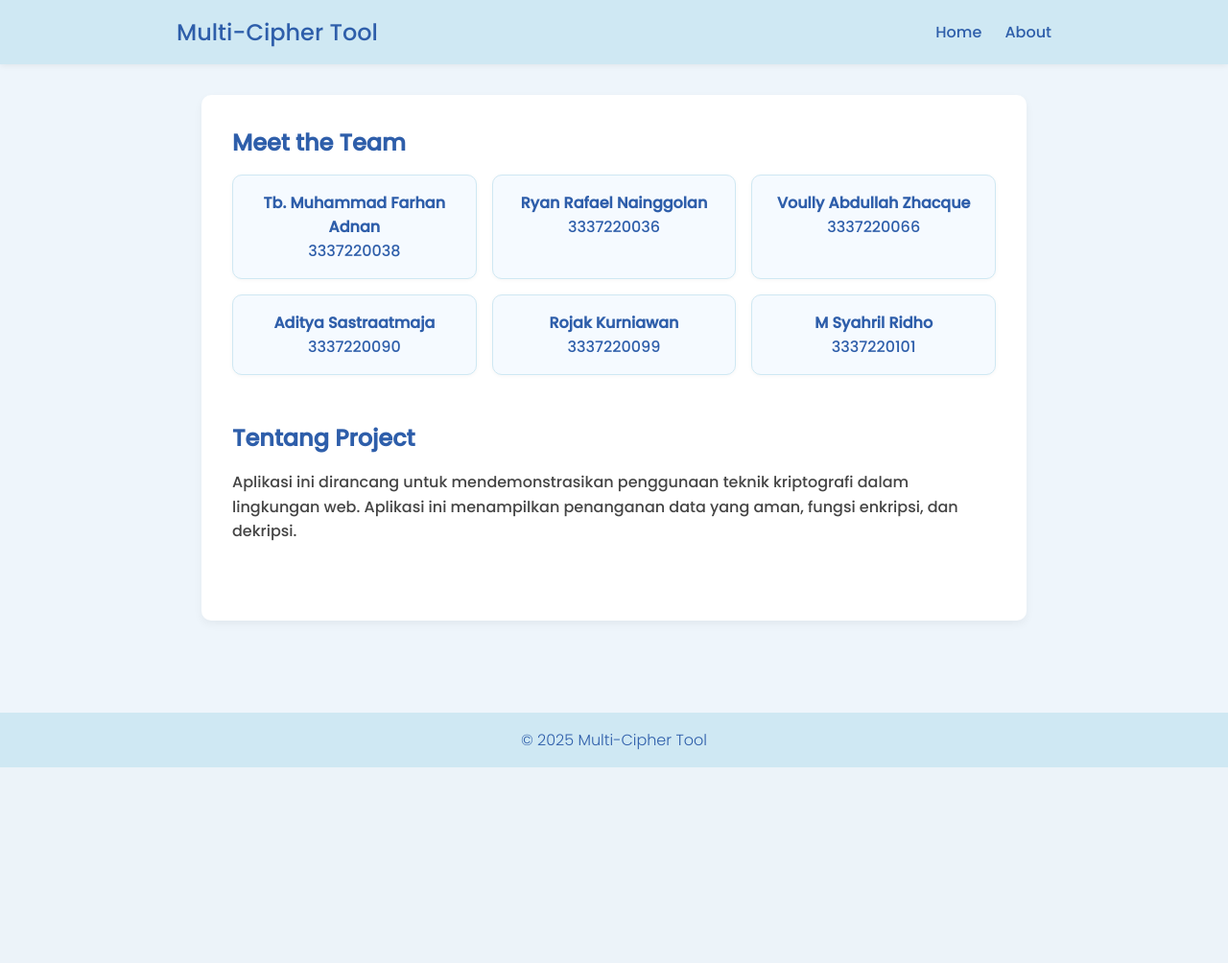
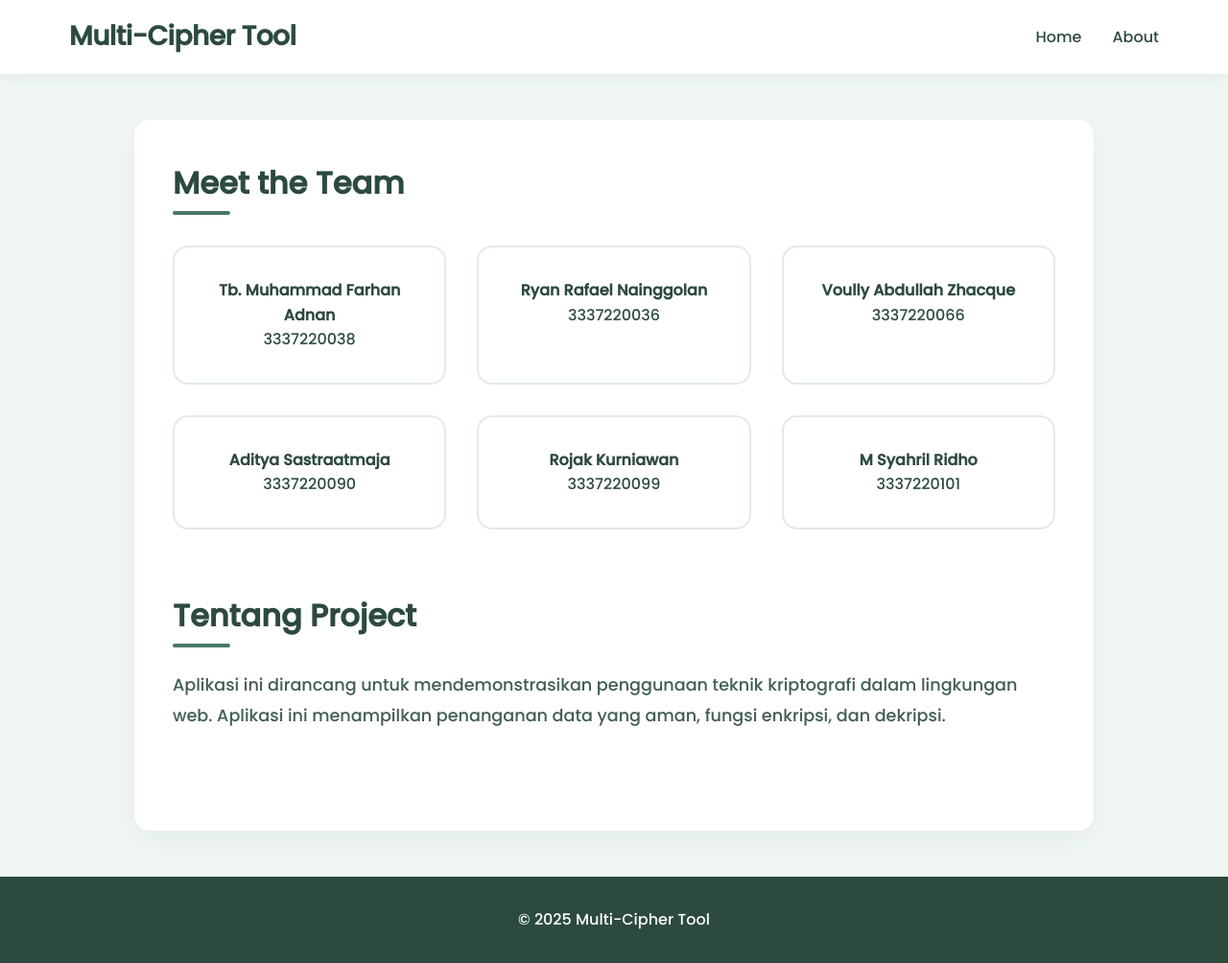
Before and after one commit to ToebagusFarhan/webcrypto, a Flask app: page /about in a window 1280 px wide. Shown: the whole page at 96% size. Before the commit the page ends 800 px from the top, so only its background shows below. Run offline with Flask 3, Linux system fonts and the light colour scheme.

Commit message:
style change

```diff
--- a/app/static/css/style.css
+++ b/app/static/css/style.css
@@ -7,56 +7,66 @@
 
 body {
   font-family: "Poppins", sans-serif;
-  background: #eef5fb; /* light pastel blue */
-  color: #333;
-  display: flex;
-  flex-direction: column;
+  background: #f0f7f4;
+  color: #2c4a3e;
+  line-height: 1.6;
   min-height: 100vh;
+  display: grid;
+  grid-template-rows: auto 1fr auto;
 }
 
 /* Header */
 header {
-  background: #cfe8f3; /* pastel blue */
-  box-shadow: 0 2px 6px rgba(0, 0, 0, 0.06);
+  background: #ffffff;
+  box-shadow: 0 2px 20px rgba(44, 74, 62, 0.08);
+  position: sticky;
+  top: 0;
+  z-index: 100;
 }
 
 .header-inner {
-  max-width: 960px;
+  max-width: 1200px;
   margin: auto;
-  padding: 1rem 1.5rem;
+  padding: 1rem 2rem;
   display: flex;
   align-items: center;
   justify-content: space-between;
 }
 
 header h1 {
-  font-weight: 500;
-  font-size: 1.5rem;
-  color: #2e5eaa;
+  font-weight: 600;
+  font-size: 1.75rem;
+  color: #2c4a3e;
+  letter-spacing: -0.5px;
+}
+
+header nav {
+  display: flex;
+  gap: 2rem;
 }
 
 header nav a {
-  margin-left: 1.25rem;
   font-weight: 500;
   text-decoration: none;
-  color: #2e5eaa;
+  color: #2c4a3e;
+  padding: 0.5rem 0;
   position: relative;
-  transition: color 0.2s ease;
+  transition: color 0.3s ease;
 }
 
 header nav a::after {
   content: "";
   position: absolute;
   left: 0;
-  bottom: -2px;
+  bottom: 0;
   width: 0;
   height: 2px;
-  background: #79b8f3;
-  transition: width 0.2s ease;
+  background: #4a7865;
+  transition: width 0.3s ease;
 }
 
 header nav a:hover {
-  color: #79b8f3;
+  color: #4a7865;
 }
 
 header nav a:hover::after {
@@ -66,162 +76,225 @@ header nav a:hover::after {
 /* Container */
 main .container,
 .container.result-container {
-  max-width: 860px;
-  margin: 2rem auto;
+  max-width: 1000px;
+  margin: 3rem auto;
   background: #ffffff;
-  padding: 2rem;
-  border-radius: 10px;
-  box-shadow: 0 4px 10px rgba(0, 0, 0, 0.05);
+  padding: 2.5rem;
+  border-radius: 16px;
+  box-shadow: 0 10px 30px rgba(44, 74, 62, 0.06);
 }
 
 /* Forms */
 .form-group {
-  margin-bottom: 1.5rem;
+  margin-bottom: 2rem;
 }
 
 label {
   display: block;
-  margin-bottom: 0.5rem;
+  margin-bottom: 0.75rem;
   font-weight: 500;
-  color: #2e5eaa;
+  color: #2c4a3e;
+  font-size: 0.95rem;
 }
 
 input,
 select,
 textarea {
   width: 100%;
-  padding: 0.6rem;
-  border: 1px solid #c2d9eb;
-  border-radius: 8px;
+  padding: 0.8rem 1rem;
+  border: 2px solid #e0ece4;
+  border-radius: 12px;
   font-family: inherit;
   font-size: 1rem;
+  transition: border-color 0.3s ease;
+  background: #f8faf9;
+}
+
+input:focus,
+select:focus,
+textarea:focus {
+  outline: none;
+  border-color: #4a7865;
+  background: #ffffff;
 }
 
 textarea {
+  min-height: 120px;
   resize: vertical;
 }
 
 button,
 a.button {
-  background: #79b8f3;
-  color: #fff;
+  background: #4a7865;
+  color: #ffffff;
   border: none;
-  padding: 0.65rem 1.4rem;
-  border-radius: 8px;
-  font-weight: 500;
+  padding: 0.8rem 1.8rem;
+  border-radius: 12px;
+  font-weight: 600;
+  font-size: 0.95rem;
   cursor: pointer;
-  display: inline-block;
-  text-decoration: none;
-  transition: background 0.2s ease;
+  display: inline-flex;
+  align-items: center;
+  justify-content: center;
+  gap: 0.5rem;
+  transition: all 0.3s ease;
 }
 
 button:hover,
 a.button:hover {
-  background: #58a6f0;
+  background: #3d6353;
+  transform: translateY(-2px);
+  box-shadow: 0 4px 12px rgba(74, 120, 101, 0.2);
 }
 
 /* Flash Messages */
 .flash {
-  padding: 0.75rem 1rem;
-  border-radius: 8px;
-  margin-bottom: 1rem;
+  padding: 1rem 1.5rem;
+  border-radius: 12px;
+  margin-bottom: 1.5rem;
   font-weight: 500;
+  display: flex;
+  align-items: center;
+  gap: 0.75rem;
 }
 
 .flash.error {
-  background: #ffe4e1;
-  color: #c62828;
+  background: #fdf2f2;
+  color: #c53030;
+  border: 1px solid #feb2b2;
 }
 
 .flash.success {
-  background: #d0f0ff;
-  color: #0277bd;
+  background: #f0fff4;
+  color: #2f855a;
+  border: 1px solid #c6f6d5;
 }
 
 /* Radio Group */
 .radio-group {
   display: flex;
-  gap: 1.5rem;
+  gap: 2rem;
+  padding: 0.5rem 0;
 }
 
 .radio-group label {
   display: flex;
   align-items: center;
-  font-weight: 500;
+  gap: 0.5rem;
   cursor: pointer;
 }
 
 .radio-group input[type="radio"] {
-  accent-color: #79b8f3;
-  margin-right: 0.5rem;
-  width: 1rem;
-  height: 1rem;
+  width: 1.25rem;
+  height: 1.25rem;
+  accent-color: #4a7865;
 }
 
 /* Result Section */
 .result-section {
-  margin-bottom: 2rem;
+  background: #f8faf9;
+  padding: 1.5rem;
+  border-radius: 12px;
+  margin: 2rem 0;
 }
 
 .result-section h3 {
-  color: #2e5eaa;
-  margin-bottom: 0.5rem;
+  color: #2c4a3e;
+  margin-bottom: 1rem;
+  font-size: 1.2rem;
 }
 
 .text-box {
-  background: #f5faff;
-  border: 1px solid #cfe8f3;
-  padding: 1rem;
-  border-radius: 6px;
+  background: #ffffff;
+  border: 2px solid #e0ece4;
+  padding: 1.5rem;
+  border-radius: 12px;
   white-space: pre-wrap;
+  font-family: "Courier New", monospace;
 }
 
 /* About Page */
 .about-container .section {
-  margin-bottom: 3rem;
+  margin-bottom: 4rem;
 }
 
 .about-container h2 {
-  font-size: 1.5rem;
-  color: #2e5eaa;
-  margin-bottom: 1rem;
+  font-size: 2rem;
+  color: #2c4a3e;
+  margin-bottom: 1.5rem;
+  position: relative;
+  padding-bottom: 0.5rem;
+}
+
+.about-container h2::after {
+  content: "";
+  position: absolute;
+  left: 0;
+  bottom: 0;
+  width: 60px;
+  height: 4px;
+  background: #4a7865;
+  border-radius: 2px;
 }
 
 .team-grid {
   display: grid;
-  grid-template-columns: repeat(auto-fit, minmax(220px, 1fr));
-  gap: 1rem;
+  grid-template-columns: repeat(auto-fit, minmax(280px, 1fr));
+  gap: 2rem;
+  margin-top: 2rem;
 }
 
 .team-member {
-  background: #f5faff;
-  border: 1px solid #cfe8f3;
-  border-radius: 10px;
-  padding: 1rem;
+  background: #ffffff;
+  border: 2px solid #e0ece4;
+  border-radius: 16px;
+  padding: 2rem;
   text-align: center;
-  font-weight: 500;
-  color: #2e5eaa;
-  box-shadow: 0 1px 4px rgba(0, 0, 0, 0.04);
-  transition: transform 0.2s ease;
+  transition: all 0.3s ease;
 }
 
 .team-member:hover {
   transform: translateY(-4px);
-  box-shadow: 0 6px 12px rgba(0, 0, 0, 0.06);
+  box-shadow: 0 12px 24px rgba(44, 74, 62, 0.1);
+  border-color: #4a7865;
 }
 
 .about-container p {
-  line-height: 1.6;
-  color: #444;
-  margin-bottom: 1rem;
+  font-size: 1.1rem;
+  line-height: 1.8;
+  color: #405d53;
+  margin-bottom: 1.5rem;
 }
 
 /* Footer */
 footer {
+  background: #2c4a3e;
+  color: #ffffff;
+  text-align: center;
+  padding: 2rem;
   margin-top: auto;
-  background: #cfe8f3;
-  text-align: center;
-  padding: 1rem;
-  color: #2e5eaa;
-  font-weight: 300;
 }
+
+/* Responsive Design */
+@media (max-width: 768px) {
+  .header-inner {
+    flex-direction: column;
+    gap: 1rem;
+    text-align: center;
+  }
+
+  header nav {
+    flex-direction: column;
+    gap: 1rem;
+  }
+
+  main .container,
+  .container.result-container {
+    margin: 1.5rem;
+    padding: 1.5rem;
+  }
+
+  .team-grid {
+    grid-template-columns: 1fr;
+  }
+}
```
Also changed, not shown: app/controller/cipher/hill.py (+76 -52 lines).
